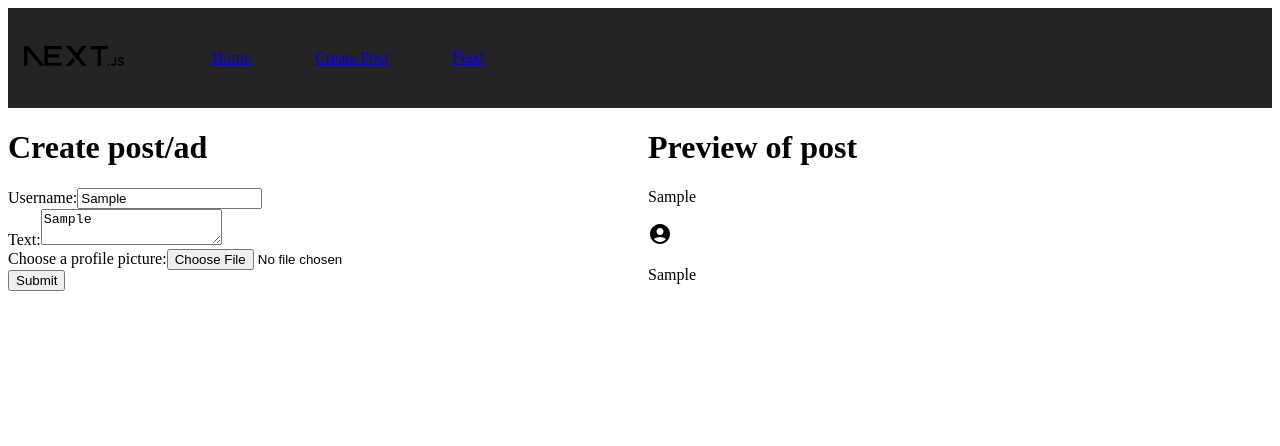
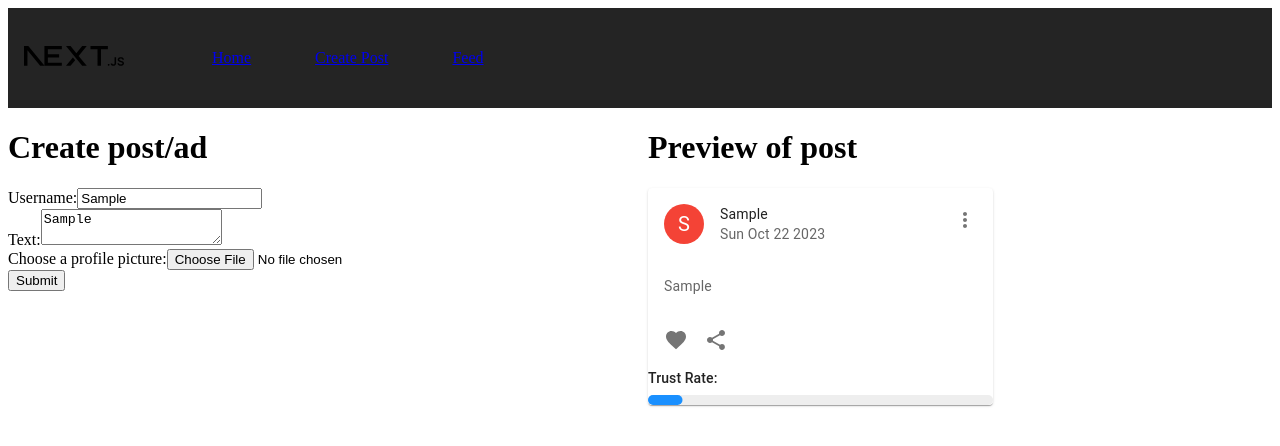
Before and after one commit to zeeshanhshaheen/semester-project-prototype, a Next.js app: page /createpost in a window 1280 px wide. Both pictures are taken after typing "Sample", "Sample" into the empty fields and a click on the button "Submit". Shown: the top 446 px of the page. Built offline with nearby package versions, Linux system fonts and the light colour scheme.

Commit message:
post, trust rate

```diff
--- a/components/post/Post.tsx
+++ b/components/post/Post.tsx
@@ -1,8 +1,20 @@
-import React from "react";
-import Image from "next/image";
-import AccountCircleIcon from "@mui/icons-material/AccountCircle";
-
-import styles from "./post.module.css";
+import * as React from 'react';
+import Card from '@mui/material/Card';
+import CardHeader from '@mui/material/CardHeader';
+import CardMedia from '@mui/material/CardMedia';
+import CardContent from '@mui/material/CardContent';
+import CardActions from '@mui/material/CardActions';
+import Avatar from '@mui/material/Avatar';
+import IconButton from '@mui/material/IconButton';
+import Typography from '@mui/material/Typography';
+import { red } from '@mui/material/colors';
+import FavoriteIcon from '@mui/icons-material/Favorite';
+import ShareIcon from '@mui/icons-material/Share';
+import MoreVertIcon from '@mui/icons-material/MoreVert';
+import LinearProgress, {
+  linearProgressClasses,
+} from '@mui/material/LinearProgress';
+import { styled } from '@mui/material';
 
 export interface PostProps {
   postId: number;
@@ -12,19 +24,70 @@ export interface PostProps {
   imageUrl?: string;
 }
 
-const Post = ({ postId, userName, accuracy, imageUrl, content }: PostProps) => {
+const BorderLinearProgress = styled(LinearProgress)(({ theme }) => ({
+  height: 10,
+  borderRadius: 5,
+  [`&.${linearProgressClasses.colorPrimary}`]: {
+    backgroundColor:
+      theme.palette.grey[theme.palette.mode === 'light' ? 200 : 800],
+  },
+  [`& .${linearProgressClasses.bar}`]: {
+    borderRadius: 5,
+    backgroundColor: theme.palette.mode === 'light' ? '#1a90ff' : '#308fe8',
+  },
+}));
+
+export default function Post({
+  postId,
+  userName,
+  accuracy,
+  imageUrl,
+  content,
+}: PostProps) {
+  const [date, setDate] = React.useState(new Date());
+  const userAvatar = userName.charAt(0).toUpperCase();
+
   return (
-    <div className={styles.post}>
-      <div className={styles.post_user}>
-        <p>{userName}</p>
-        <AccountCircleIcon height={20} width={20} />
-      </div>
-      {imageUrl && <Image src={imageUrl} alt="post image" />}
-      <div>
-        <p>{content}</p>
-      </div>
-    </div>
+    <Card sx={{ maxWidth: 345 }}>
+      <CardHeader
+        avatar={
+          <Avatar sx={{ bgcolor: red[500] }} aria-label='recipe'>
+            {userAvatar}
+          </Avatar>
+        }
+        action={
+          <IconButton aria-label='settings'>
+            <MoreVertIcon />
+          </IconButton>
+        }
+        title={userName}
+        subheader={date.toDateString()}
+      />
+      {imageUrl && (
+        <CardMedia
+          component='img'
+          height='194'
+          image={imageUrl}
+          alt='user images'
+        />
+      )}
+      <CardContent>
+        <Typography variant='body2' color='text.secondary'>
+          {content}
+        </Typography>
+      </CardContent>
+      <CardActions disableSpacing>
+        <IconButton aria-label='add to favorites'>
+          <FavoriteIcon />
+        </IconButton>
+        <IconButton aria-label='share'>
+          <ShareIcon />
+        </IconButton>
+      </CardActions>
+      <Typography variant='subtitle2' gutterBottom>
+        Trust Rate:
+      </Typography>
+      <BorderLinearProgress variant='determinate' value={10} />
+    </Card>
   );
-};
-
-export default Post;
+}
```
